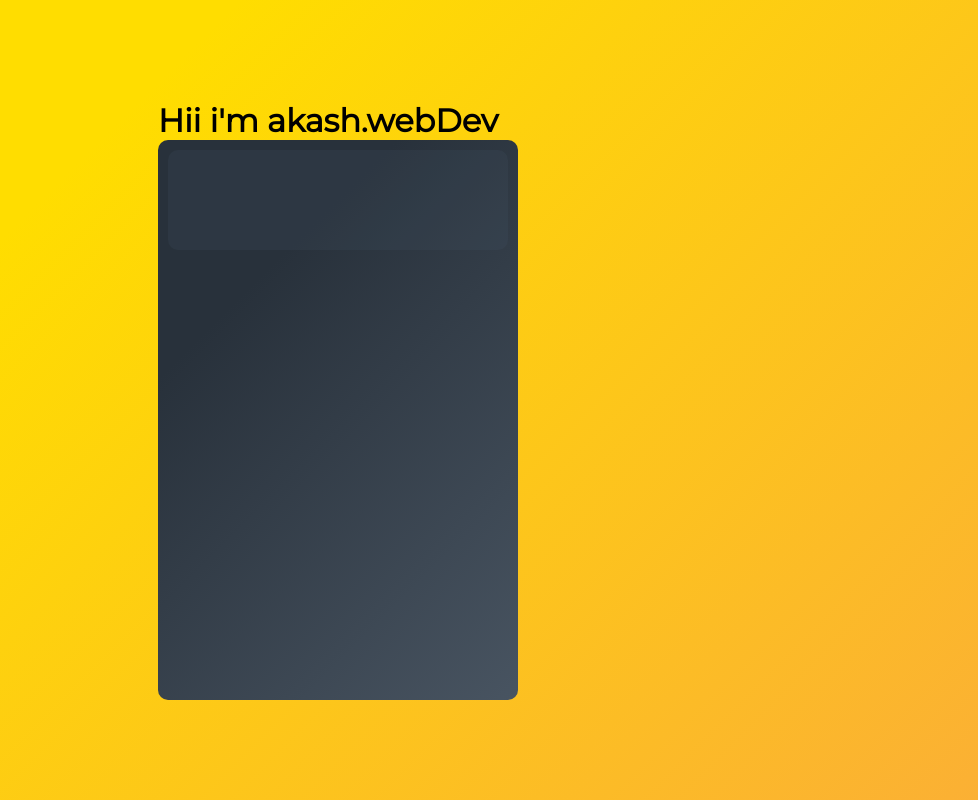
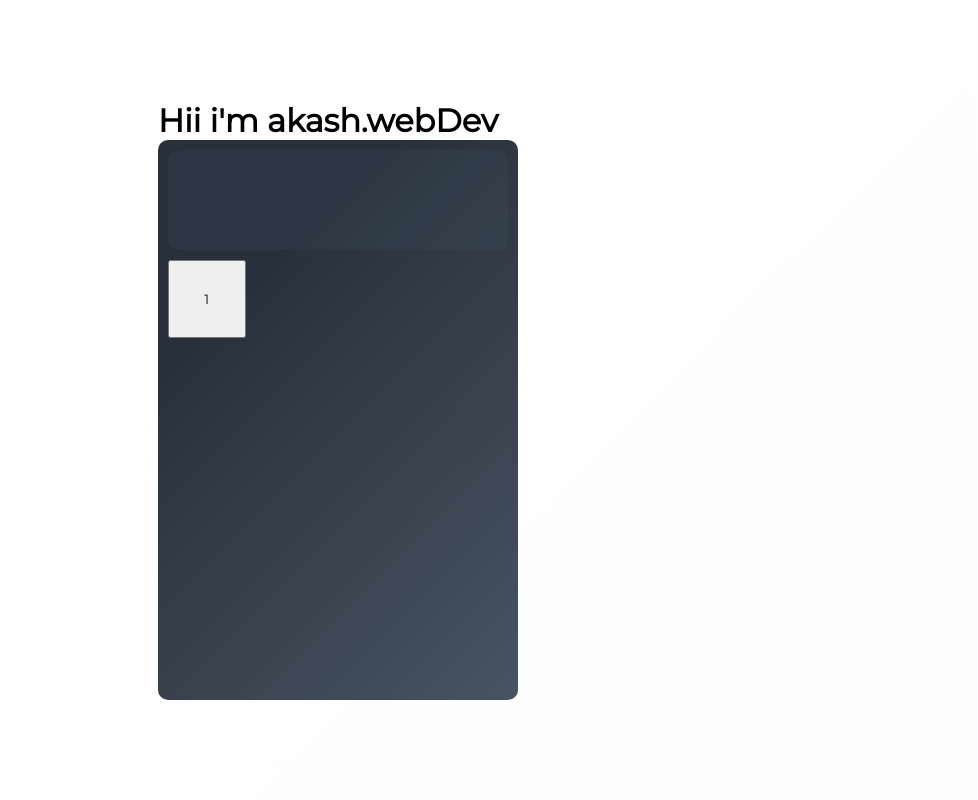
Before and after one commit to akashmondal2000/calculator, a React (Create React App) app: page / in a window 1280 px wide. Shown: the whole page, without its empty margins (302-1280 px from the left). Built offline with nearby package versions, Linux system fonts and the light colour scheme.

Commit message:
import components and initilize button in app.js component

```diff
--- a/src/App.js
+++ b/src/App.js
@@ -1,5 +1,8 @@
 import Wrapper from "./components/Wrapper";
 import Screen from "./components/Screen";
+import ButtonBox from "./components/ButtonBox";
+import Button from "./components/Button";
+
 
 function App() {
   return (
@@ -7,6 +10,16 @@ function App() {
     <h1>Hii i'm akash.webDev</h1>
     <Wrapper>
       <Screen/>
+      <ButtonBox>
+        <Button
+        className=""
+        value = "1"
+        onClick={ ()=> {
+          console.log("button clicked") // hare i print button clicked responce on console
+        }}
+        />
+      </ButtonBox>
+
     </Wrapper>
 
     </div>
--- a/src/index.css
+++ b/src/index.css
@@ -12,5 +12,5 @@ body{
     align-items: center;
     justify-content: center;
     background-color : #fbb034;
-    background-image: linear-gradient(315deg, #fbb034 0%, #ffdd00 74%);
+    background-image: linear-gradient(315deg, #fdfdfd 0%, #ffffff 74% );
 }
```
